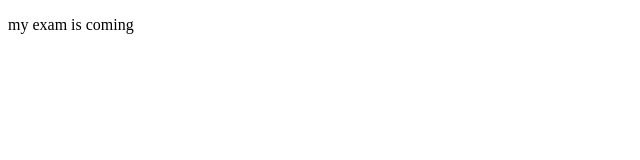
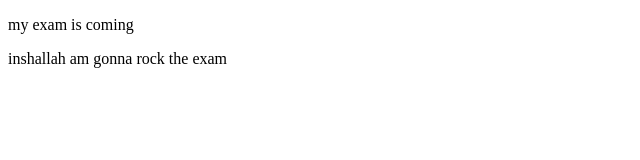
Before and after one commit to jubairhs115-cell/my_exam-routine, a plain HTML site: page index.html in a window 1280 px wide. Shown: the whole page, without its empty margins (0-640 px from the left). Drawn offline with Linux system fonts and the light colour scheme.

Commit message:
updated first commit

```diff
--- a/index.html
+++ b/index.html
@@ -7,6 +7,7 @@
 </head>
 <body>
     <p>my exam is coming</p>
+    <p>inshallah am gonna rock the exam </p>
 
 </body>
 </html>
```
